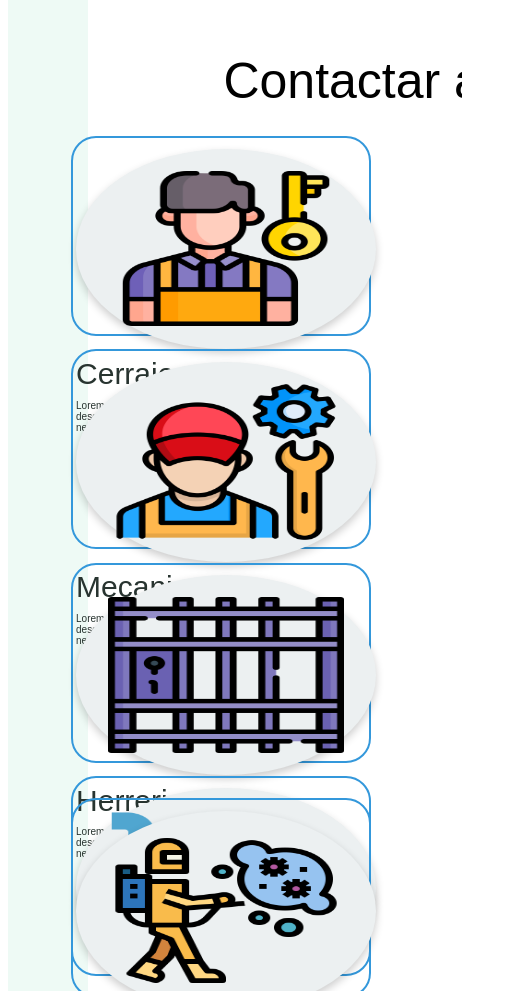
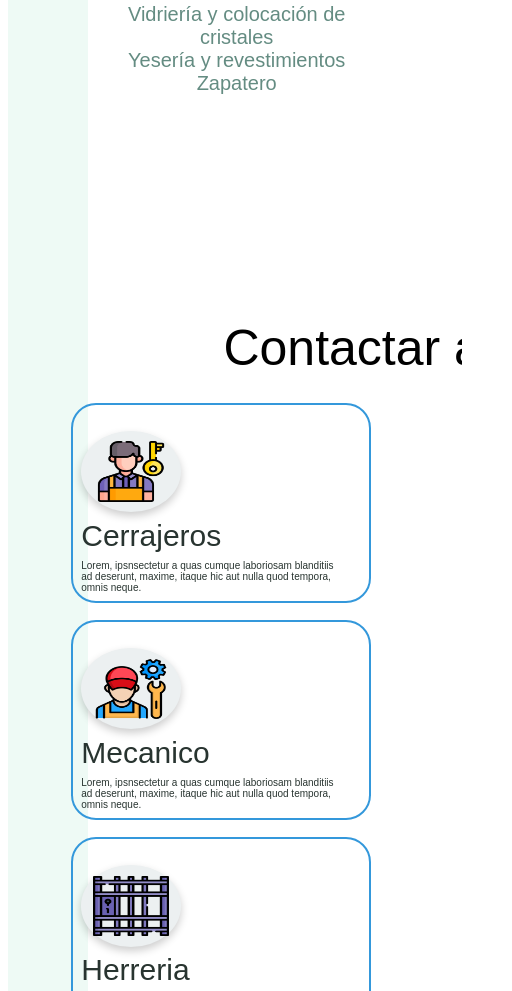
Before and after one commit to placidovera/service-web, a plain HTML site: page index.html in a window 390 px wide. Shown: the part 1745-2736 px from the top of the page, 512 px wide, since content can reach past the window. Drawn offline with nearby package versions, Linux system fonts and the light colour scheme.

Commit message:
mejor en movil

```diff
--- a/estilos.css
+++ b/estilos.css
@@ -492,7 +492,7 @@ li{  list-style-type: none;
 }
 @media(max-width :480px){
 .contenedor-principal {
-      grid-template-rows: 10px 3000px 2000px;
+      grid-template-rows: 200px 4000px 2500px;
       grid-template-columns: 1% 0% 95% 0%;
 }
 .barra-lateral{
@@ -518,11 +518,11 @@ min-width: 100px;
 }
 .contenido .fotos{
   flex-direction: column;
-          max-width: 350px;
-          height: 20%;
+         width: auto;
+          height: 22%;
 }
 .green{
-      width: 300px;
+      width: 100px;
     height: 200px;
 }
 .red{
@@ -545,5 +545,8 @@ Usuario@DESKTOP-UQMGGBM MINGW64 ~/OneDrive/Desktop/barra (main) */
 .barra-lateral{
     width: 80px;
 }
+.encabezado{
+      width: 500px;
+}
 
 }
```
